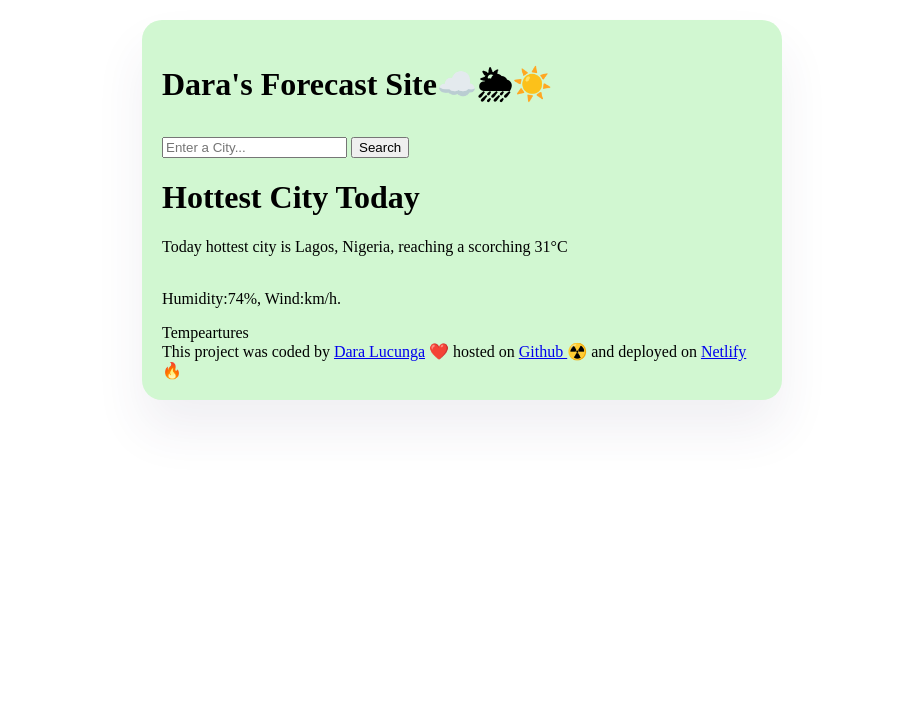
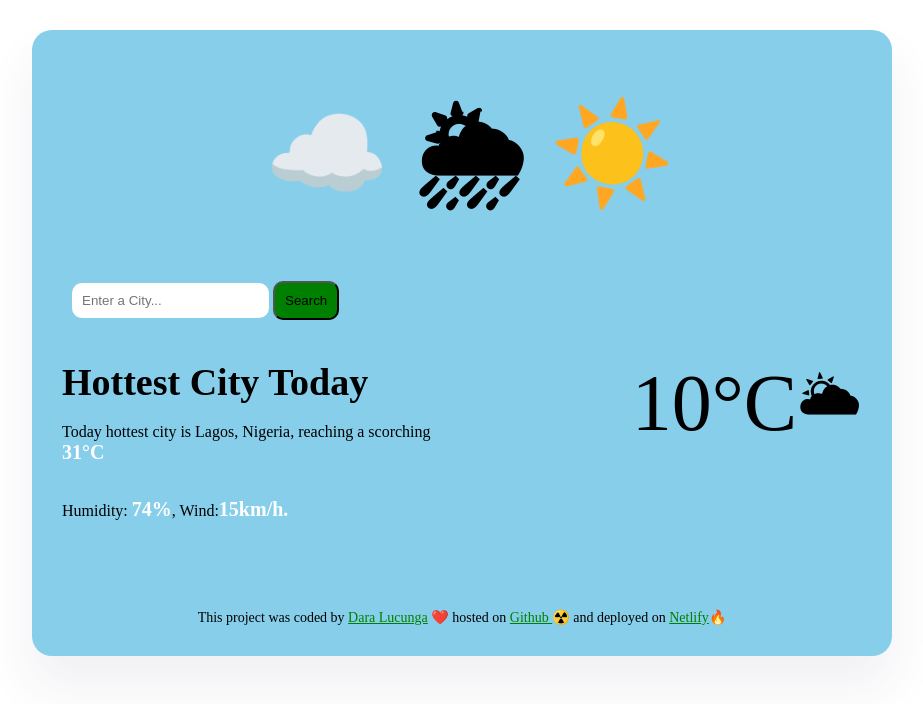
Before and after one commit to DNyl01/WeatherA7, a plain HTML site: page index.html in a window 1280 px wide. Shown: the whole page, without its empty margins (178-1101 px from the left). Drawn offline with Linux system fonts and the light colour scheme.

Commit message:
edited style

```diff
--- a/index.html
+++ b/index.html
@@ -9,20 +9,29 @@
   <body>
     <div class="all-content">
     <header>
-      <form>
-        <h1>Dara's Forecast Site☁️🌦☀️</h1>
-        <input type="search" placeholder="Enter a City..." />
-        <input type="submit" value="Search" />
+      <form class="search-form">
+        <h1> <span class="icon-emo">☁️ 🌦 ☀️  </span>  </h1>
+        <input type="search" placeholder="Enter a City..." required class="search-form-search" />
+        <input type="submit" value="Search" class=" search-form-submit"/>
       </form>
     </header>
-    <main>
+    <main><div class="weather-data">
         <div>
-      <h1>Hottest City Today</h1>
-      <p>
+      <h1 class="main-city">Hottest City Today</h1>
+      <p class="main-info">
         Today hottest city is Lagos, Nigeria, reaching a scorching
-        31°C </p> </br> Humidity:74%, Wind:km/h.
-      </p></div>
-      <div>Tempeartures</div>
+     <strong>   31°C </strong> </p> </br> Humidity: <strong>74%</strong>, Wind:<strong>15km/h.</strong>
+      </p></div class="temperature-all">
+      <div class="temperature">
+  10
+</div>
+<div class="temperature-symbol">
+  °C
+</div>
+<div class="temperature-icon">
+  🌥
+</div>
+
     </main>
     <footer>
       This project was coded by
--- a/style.css
+++ b/style.css
@@ -1,11 +1,91 @@
 body {
   background-color: white;
 }
+
+form {
+  margin: 0 0 0 10px;
+}
+
+.search-form-search {
+  background-color: white;
+  border-radius: 10px;
+  border: none;
+  margin: 10px auto;
+  padding: 10px;
+}
+
+.search-form-submit {
+  border-radius: 10px;
+  margin: 0 auto;
+  padding: 10px;
+  background-color: green;
+}
+
+.icon-emo {
+  padding: 0 0 0 5px;
+  margin: 0 auto;
+  text-align: center;
+  display: block;
+  font-size: 100px;
+}
+
+.weather-data {
+  display: flex;
+  justify-content: space-between;
+}
+
+main {
+  padding: 30px 0;
+}
+
+.main-city {
+  margin: 0;
+  font-size: 38px;
+  line-height: 48px;
+}
+
+.main-info {
+  font-size: 16px;
+  line-height: 20px;
+}
+
 .all-content {
-  background-color: rgb(209, 247, 209);
-  max-width: 600px;
-  margin: 20px auto;
-  padding: 20px;
+  background-color: skyblue;
+  max-width: 800px;
+  margin: 30px auto;
+  padding: 30px;
   border-radius: 20px;
   box-shadow: 0 30px 50px rgba(65, 50, 100, 0.08);
 }
+
+footer {
+  padding: 30px 0 0 0;
+  text-align: center;
+  font-size: 14px;
+}
+
+a {
+  color: green;
+}
+
+strong {
+  font-size: 20px;
+  color: white;
+}
+.temperature-all {
+  display: flex;
+}
+
+.temperature {
+  font-size: 80px;
+  margin-bottom: 100px;
+  margin-left: 180px;
+}
+
+.temperature-icon {
+  font-size: 60px;
+}
+
+.temperature-symbol {
+  font-size: 80px;
+}
```
